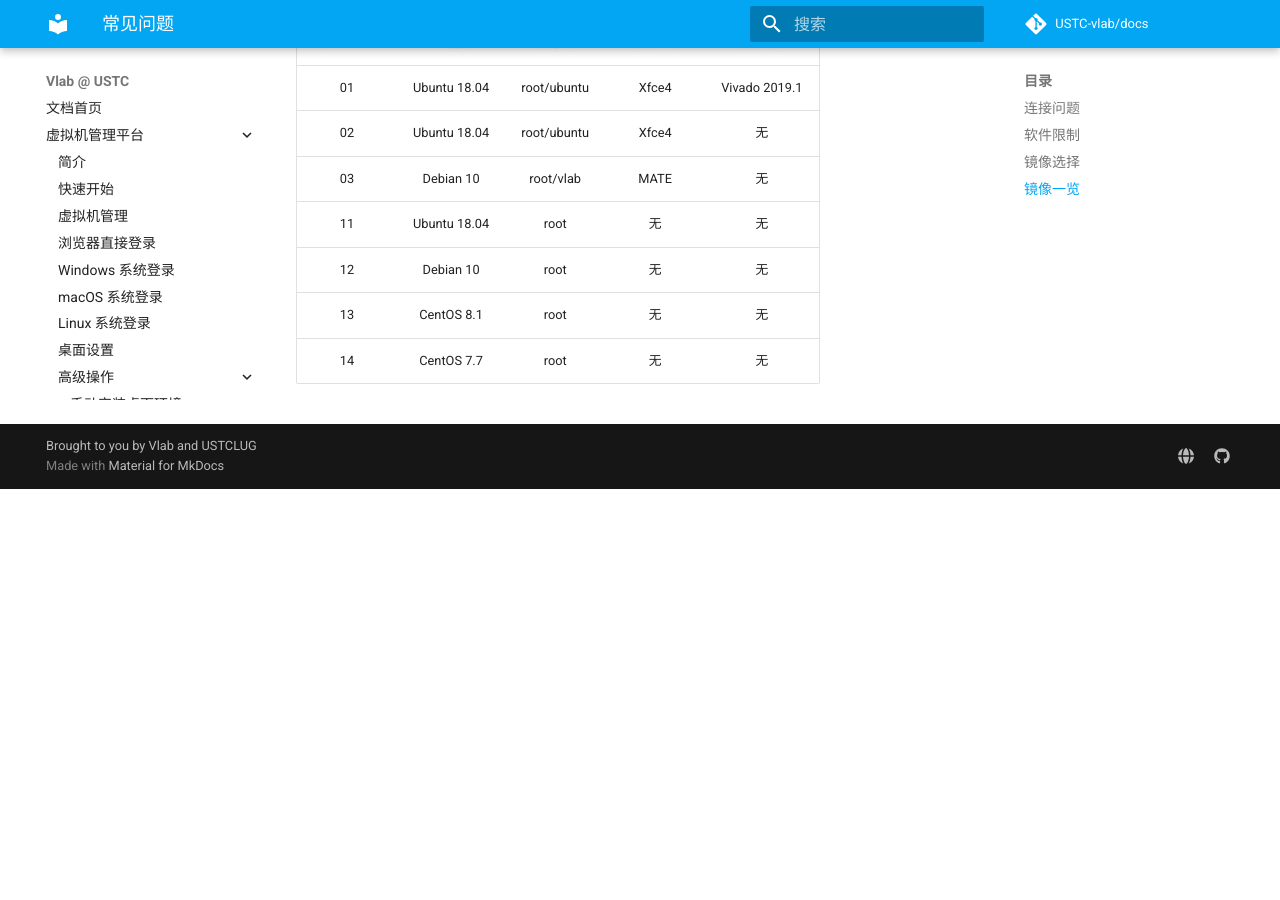
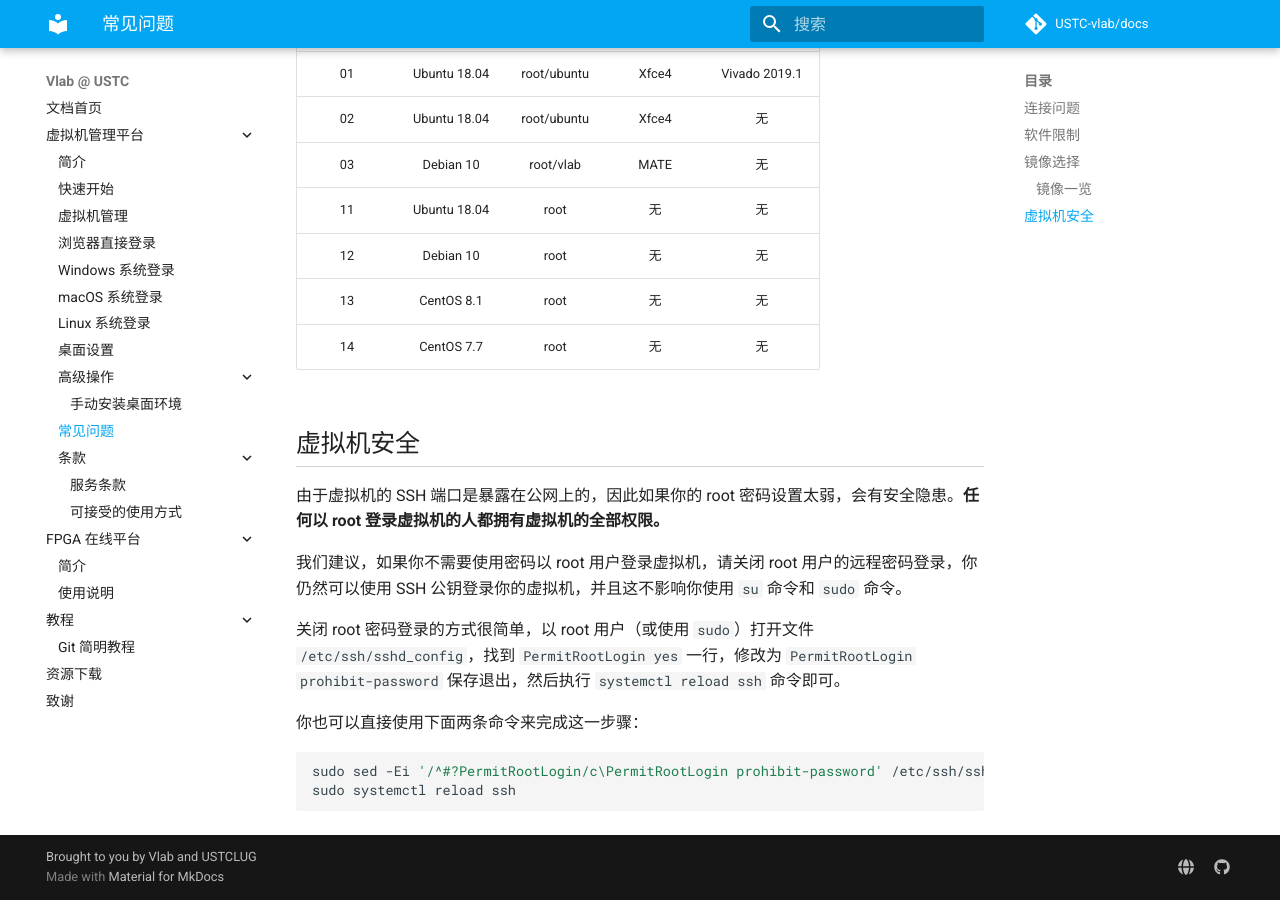
Before and after one commit to USTC-vlab/docs, an MkDocs documentation site: the page built from docs/vm/faq.md, in a window 1280 px wide and 900 px high, scrolled down 1622 px. Built offline with MkDocs 1.6.1 and Material for MkDocs 9.7.7, drawn with Linux system fonts in a browser that asks for light colours; comment, search, counter and statistics services are not loaded; before the commit the page ends 2111 px from its top, so only the background shows below that.

Commit message:
Add Vm security section

````diff
--- a/docs/vm/faq.md
+++ b/docs/vm/faq.md
@@ -49,7 +49,7 @@
 
     如果你对 Linux 有一定经验，能够使用纯命令行的环境，那么你可以选择 11-13 号镜像，这些镜像不包含桌面环境（因此也无法使用 VNC 登录），可以将更多的资源用于你的实验工作。
 
-## 镜像一览 {#image-content}
+### 镜像一览 {#image-content}
 
 | 镜像编号 | 系统版本 | 默认用户 | 桌面环境 | 额外软件 |
 | :------: | :------: | :------: | :------: | :------: |
@@ -60,3 +60,18 @@
 | 12 | Debian 10 | root | 无 | 无 |
 | 13 | CentOS 8.1 | root | 无 | 无 |
 | 14 | CentOS 7.7 | root | 无 | 无 |
+
+## 虚拟机安全 {#vm-security}
+
+由于虚拟机的 SSH 端口是暴露在公网上的，因此如果你的 root 密码设置太弱，会有安全隐患。**任何以 root 登录虚拟机的人都拥有虚拟机的全部权限。**
+
+我们建议，如果你不需要使用密码以 root 用户登录虚拟机，请关闭 root 用户的远程密码登录，你仍然可以使用 SSH 公钥登录你的虚拟机，并且这不影响你使用 `su` 命令和 `sudo` 命令。
+
+关闭 root 密码登录的方式很简单，以 root 用户（或使用 `sudo`）打开文件 `/etc/ssh/sshd_config`，找到 `PermitRootLogin yes` 一行，修改为 `PermitRootLogin prohibit-password` 保存退出，然后执行 `systemctl reload ssh` 命令即可。
+
+你也可以直接使用下面两条命令来完成这一步骤：
+
+```shell
+sudo sed -Ei '/^#?PermitRootLogin/c\PermitRootLogin prohibit-password' /etc/ssh/sshd_config
+sudo systemctl reload ssh
+```
````
